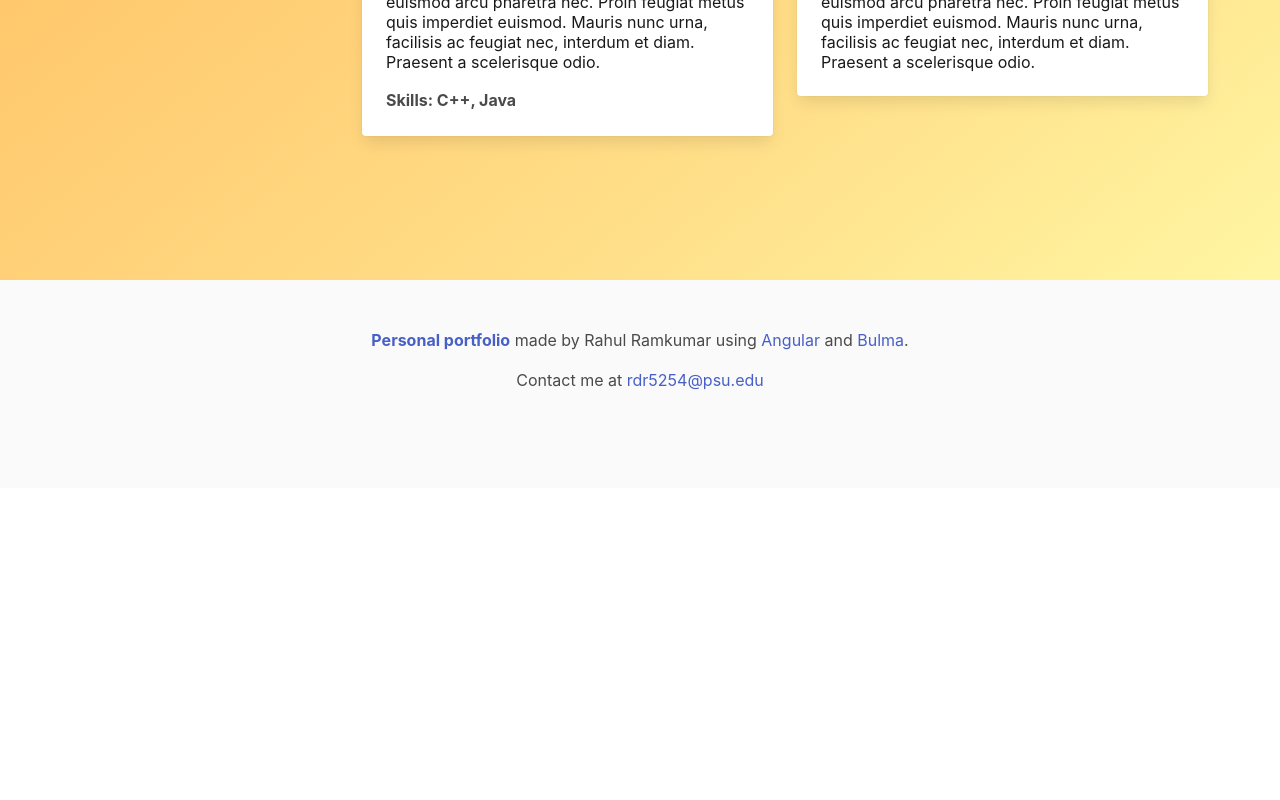
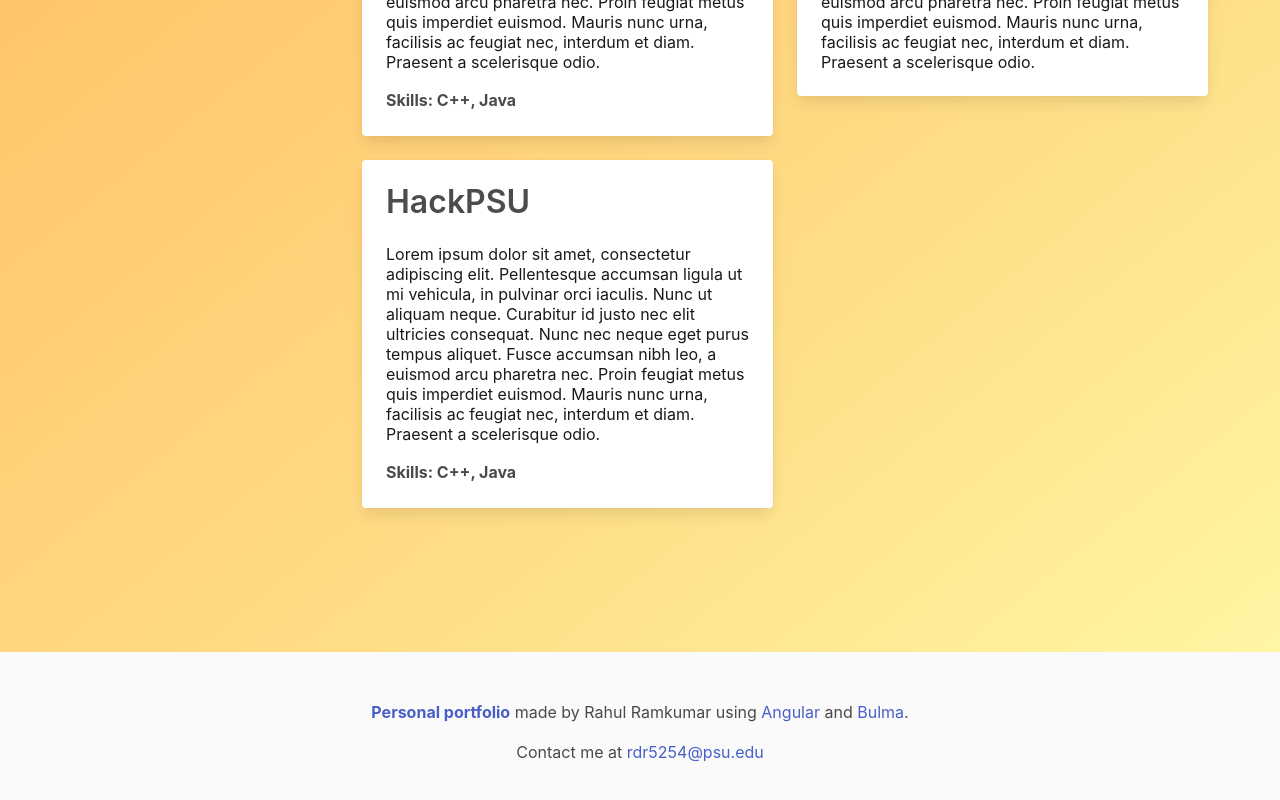
Before and after one commit to rsquared226/rsquared226.github.io, an Angular app: page / in a window 1280 px wide. Shown: the part 1362-2162 px from the top of the page. Before the commit the page ends 1850 px from the top, so only its background shows below. Built offline with nearby package versions, Linux system fonts and the light colour scheme.

Commit message:
Make More Optional Inputs for Card

```diff
--- a/src/app/info-card/info-card.component.html
+++ b/src/app/info-card/info-card.component.html
@@ -1,5 +1,5 @@
 <div class="card">
-  <div class="card-image">
+  <div *ngIf="imageUrl != null" class="card-image">
     <figure class="image is-2by1">
       <img [src]="imageUrl" alt="{{ title }} logo" />
     </figure>
@@ -9,7 +9,7 @@
       {{ title }}
     </h1>
     <div class="content">
-      <p class="subtitle description">
+      <p *ngIf="description != null" class="subtitle description">
         {{ description }}
       </p>
       <p *ngIf="skills != null" class="skills">Skills: {{ skills }}</p>
--- a/src/app/leadership/leadership.component.html
+++ b/src/app/leadership/leadership.component.html
@@ -17,6 +17,12 @@
                 description="Lorem ipsum dolor sit amet, consectetur adipiscing elit. Pellentesque accumsan ligula ut mi vehicula, in pulvinar orci iaculis. Nunc ut aliquam neque. Curabitur id justo nec elit ultricies consequat. Nunc nec neque eget purus tempus aliquet. Fusce accumsan nibh leo, a euismod arcu pharetra nec. Proin feugiat metus quis imperdiet euismod. Mauris nunc urna, facilisis ac feugiat nec, interdum et diam. Praesent a scelerisque odio."
                 skills="C++, Java"
               ></app-info-card>
+              <br />
+              <app-info-card
+                title="HackPSU"
+                description="Lorem ipsum dolor sit amet, consectetur adipiscing elit. Pellentesque accumsan ligula ut mi vehicula, in pulvinar orci iaculis. Nunc ut aliquam neque. Curabitur id justo nec elit ultricies consequat. Nunc nec neque eget purus tempus aliquet. Fusce accumsan nibh leo, a euismod arcu pharetra nec. Proin feugiat metus quis imperdiet euismod. Mauris nunc urna, facilisis ac feugiat nec, interdum et diam. Praesent a scelerisque odio."
+                skills="C++, Java"
+              ></app-info-card>
             </div>
             <div class="column">
               <app-info-card
```
